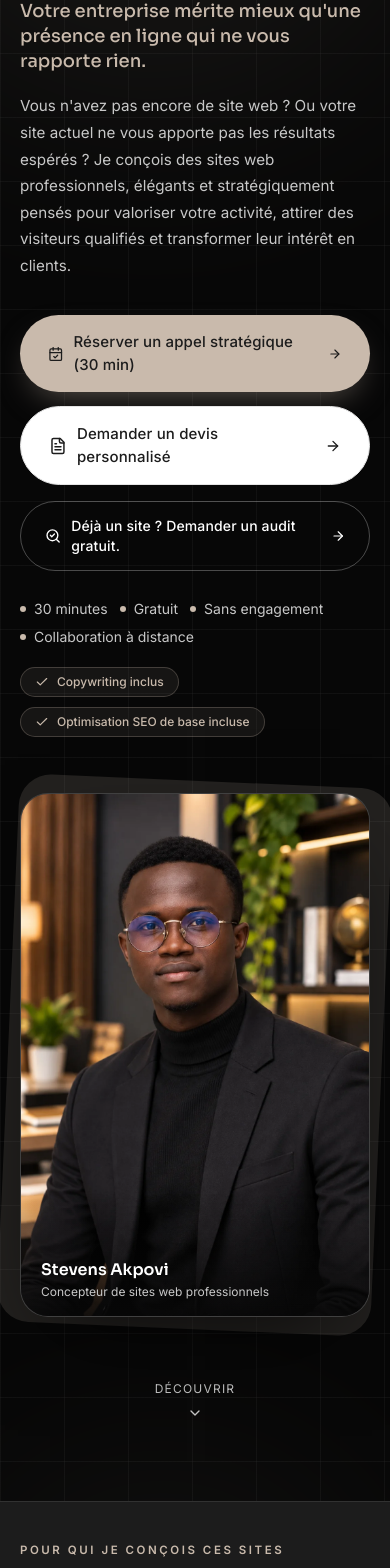
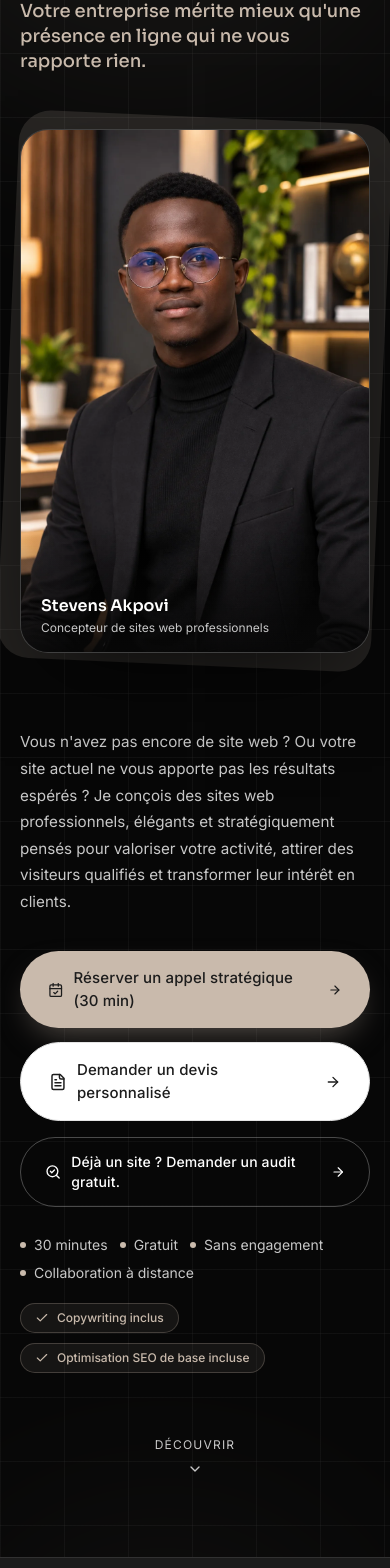
Before and after one commit to STEVECROWN01/SteveMarketing, a Next.js app: page / in a window 390 px wide. Shown: the part 331-1899 px from the top of the page. Built offline with nearby package versions, Linux system fonts and the light colour scheme; no server answers.

Commit message:
Hero mobile : portrait placé entre le hook et la description (demande éditeur) ; desktop inchangé via placement en grille explicite

```diff
--- a/download/compte-rendu-tests.md
+++ b/download/compte-rendu-tests.md
@@ -220,6 +220,14 @@ Exécutés après les corrections de déploiement (build de production standalon
 
 **Correctif** : `output: process.env.VERCEL ? undefined : "standalone"` — la variable `VERCEL`, positionnée automatiquement par Vercel au build, désactive standalone sur Vercel et le conserve pour l'auto-hébergement. Le domaine de production réel (`https://stevensakpovi.vercel.app`) devient le défaut du code. Vérifications locales : build sans `VERCEL` → standalone produit, serveur autonome HTTP 200 avec hero complet ; build avec `VERCEL=1` → standalone absent (sortie standard attendue par Vercel).
 
+## AJUSTEMENT HERO MOBILE (12 novembre 2026) — demande de l'éditeur
+
+**Demande** : sur mobile, placer le portrait entre le hook et la description.
+
+**Mise en œuvre** : le hero est restructuré en trois blocs dans la grille — bloc texte haut (eyebrow + H1 + hook), bloc visuel (portrait + mockups), bloc texte bas (description + CTA + réassurance + badges). Placement explicite par `lg:col-start/lg:row-start` : sur desktop, la composition deux colonnes est inchangée (texte à gauche empilé, visuel à droite sur les deux lignes) ; sur mobile (ordre naturel), l'image s'insère entre le hook (« Votre entreprise mérite mieux… ») et la description (« Vous n'avez pas encore de site web ? … Je conçois des sites web professionnels… »), suivie des CTA.
+
+**Vérifications (navigateur, viewport 390×844)** : positions mesurées — H1 187px < hook 330px < portrait 461px < description 1060px < CTA 1282px (ordre exact demandé) ; inspection visuelle de la capture : aucun chevauchement ni coupure anormale, décor de fond intact. Desktop 1440px : titre à gauche (x=136), portrait à droite (x=797), CTA sous le titre dans la colonne gauche — composition inchangée. Console : aucune erreur.
+
 ## CORRECTION POST-LIVRAISON — DURÉE DU RENDEZ-VOUS (12 novembre 2026)
 
 L'éditeur a confirmé que le rendez-vous stratégique Calendly dure **30 minutes** (et non 20 minutes comme rédigé dans le cahier des charges). Correction appliquée partout : hero et CTA « Réserver un appel stratégique (30 min) », éléments de réassurance (« 30 minutes · Gratuit · Sans engagement · À distance »), popup Calendly et aria-labels, page Contact (titre de section et inline), FAQ finale, page À propos, meta description, accusés de réception email, `.env.example` et guides de déploiement. Vérification par recherche globale : plus aucune mention « 20 min » dans le code livré.
--- a/src/components/home/Hero.tsx
+++ b/src/components/home/Hero.tsx
@@ -40,8 +40,10 @@ export function Hero() {
 
       <div className="container-site relative">
         <div className="grid items-center gap-14 lg:grid-cols-[1.08fr_0.92fr] lg:gap-10 xl:gap-16">
-          {/* ---------- Colonne texte ---------- */}
-          <div className="order-1">
+          {/* ---------- Bloc texte haut : eyebrow, titre, hook ---------- */}
+          {/* Mobile : eyebrow → H1 → hook, puis image (bloc visuel), puis
+              suite du texte. Desktop : colonne gauche, ligne 1. */}
+          <div className="order-1 lg:col-start-1 lg:row-start-1">
             <Reveal direction="up">
               <p className="text-eyebrow">{HERO.eyebrow}</p>
             </Reveal>
@@ -53,68 +55,13 @@ export function Hero() {
                 {HERO.hook}
               </p>
             </Reveal>
-
-            <Reveal direction="up" delay={0.24}>
-              <p className="text-body mt-5 max-w-xl on-dark-muted">{HERO.text}</p>
-            </Reveal>
-
-            {/* CTA */}
-            <Reveal direction="up" delay={0.3}>
-              <div className="mt-9 flex flex-col gap-3.5 sm:flex-row sm:flex-wrap sm:items-center">
-                <CTAButton
-                  action={{ kind: "calendly" }}
-                  variant="primary"
-                  size="lg"
-                  icon={CTAIcons.calendar}
-                  ariaLabel={`Réserver un appel stratégique de 30 minutes sur Calendly — ${SITE.calendlyMention}`}
-                >
-                  {HERO.ctaPrimary}
-                </CTAButton>
-                <CTAButton
-                  action={{ kind: "page", page: "contact", section: "devis" }}
-                  variant="secondary"
-                  size="lg"
-                  icon={CTAIcons.quote}
-                >
-                  {HERO.ctaSecondary}
-                </CTAButton>
-              </div>
-            </Reveal>
-
-            <Reveal direction="up" delay={0.36}>
-              <div className="mt-4">
-                <CTAButton
-                  action={{ kind: "page", page: "contact", section: "audit" }}
-                  variant="ghostLight"
-                  icon={CTAIcons.audit}
-                  className="px-4 py-2 text-sm"
-                >
-                  {HERO.ctaTertiary}
-                </CTAButton>
-              </div>
-            </Reveal>
-
-            <Reveal direction="up" delay={0.42}>
-              <ReassuranceBar mention={HERO.reassurance} className="mt-7" />
-            </Reveal>
-
-            <Reveal direction="up" delay={0.48}>
-              <ul className="mt-5 flex flex-wrap gap-2.5">
-                {HERO.perks.map((perk) => (
-                  <li
-                    key={perk}
-                    className="inline-flex items-center gap-2 rounded-full border border-[#c9baac]/25 bg-[#c9baac]/8 px-3.5 py-1.5 text-xs font-medium text-[#c9baac]"
-                  >
-                    <Check className="h-3.5 w-3.5" aria-hidden="true" />
-                    {perk}
-                  </li>
-                ))}
-              </ul>
-            </Reveal>
           </div>
 
           {/* ---------- Colonne visuelle : portrait + mockups ---------- */}
-          <div className="order-2 relative mx-auto w-full max-w-md lg:max-w-none">
+          {/* Mobile : placée entre le hook et la description (demande
+              explicite de l'éditeur) ; desktop : colonne droite sur
+              les deux lignes de la grille. */}
+          <div className="order-2 relative mx-auto w-full max-w-md lg:col-start-2 lg:row-span-2 lg:row-start-1 lg:max-w-none">
             {/* Bloc beige en décalage derrière le portrait */}
             <div
               aria-hidden="true"
@@ -182,6 +129,68 @@ export function Hero() {
               </motion.div>
             </div>
           </div>
+
+          {/* ---------- Bloc texte bas : description, CTA, réassurance ---------- */}
+          {/* Mobile : succède à l'image ; desktop : colonne gauche, ligne 2. */}
+          <div className="order-3 lg:col-start-1 lg:row-start-2">
+            <Reveal direction="up" delay={0.24}>
+              <p className="text-body mt-5 max-w-xl on-dark-muted">{HERO.text}</p>
+            </Reveal>
+
+            {/* CTA */}
+            <Reveal direction="up" delay={0.3}>
+              <div className="mt-9 flex flex-col gap-3.5 sm:flex-row sm:flex-wrap sm:items-center">
+                <CTAButton
+                  action={{ kind: "calendly" }}
+                  variant="primary"
+                  size="lg"
+                  icon={CTAIcons.calendar}
+                  ariaLabel={`Réserver un appel stratégique de 30 minutes sur Calendly — ${SITE.calendlyMention}`}
+                >
+                  {HERO.ctaPrimary}
+                </CTAButton>
+                <CTAButton
+                  action={{ kind: "page", page: "contact", section: "devis" }}
+                  variant="secondary"
+                  size="lg"
+                  icon={CTAIcons.quote}
+                >
+                  {HERO.ctaSecondary}
+                </CTAButton>
+              </div>
+            </Reveal>
+
+            <Reveal direction="up" delay={0.36}>
+              <div className="mt-4">
+                <CTAButton
+                  action={{ kind: "page", page: "contact", section: "audit" }}
+                  variant="ghostLight"
+                  icon={CTAIcons.audit}
+                  className="px-4 py-2 text-sm"
+                >
+                  {HERO.ctaTertiary}
+                </CTAButton>
+              </div>
+            </Reveal>
+
+            <Reveal direction="up" delay={0.42}>
+              <ReassuranceBar mention={HERO.reassurance} className="mt-7" />
+            </Reveal>
+
+            <Reveal direction="up" delay={0.48}>
+              <ul className="mt-5 flex flex-wrap gap-2.5">
+                {HERO.perks.map((perk) => (
+                  <li
+                    key={perk}
+                    className="inline-flex items-center gap-2 rounded-full border border-[#c9baac]/25 bg-[#c9baac]/8 px-3.5 py-1.5 text-xs font-medium text-[#c9baac]"
+                  >
+                    <Check className="h-3.5 w-3.5" aria-hidden="true" />
+                    {perk}
+                  </li>
+                ))}
+              </ul>
+            </Reveal>
+          </div>
         </div>
 
         {/* Indicateur de défilement */}
```
